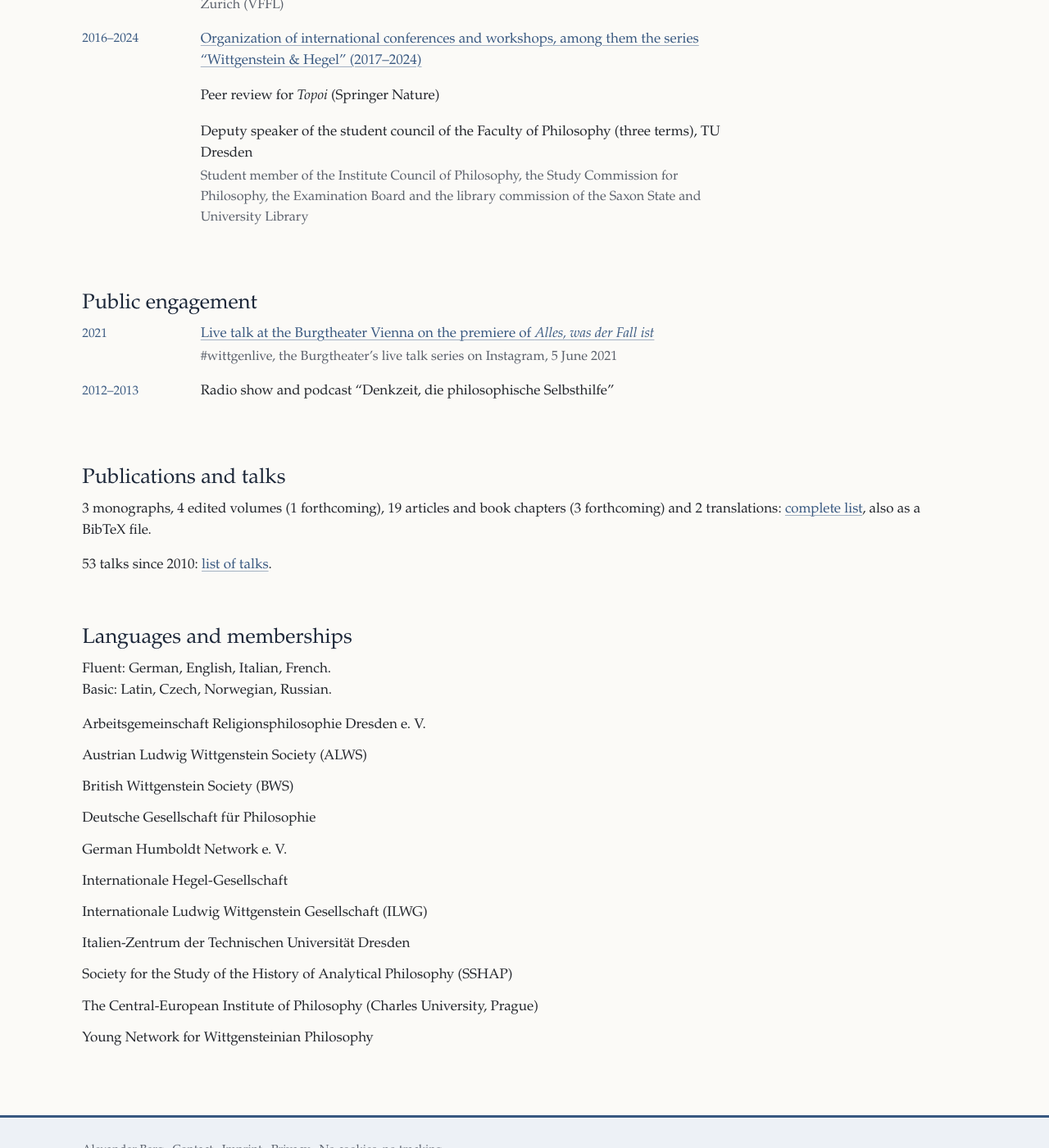
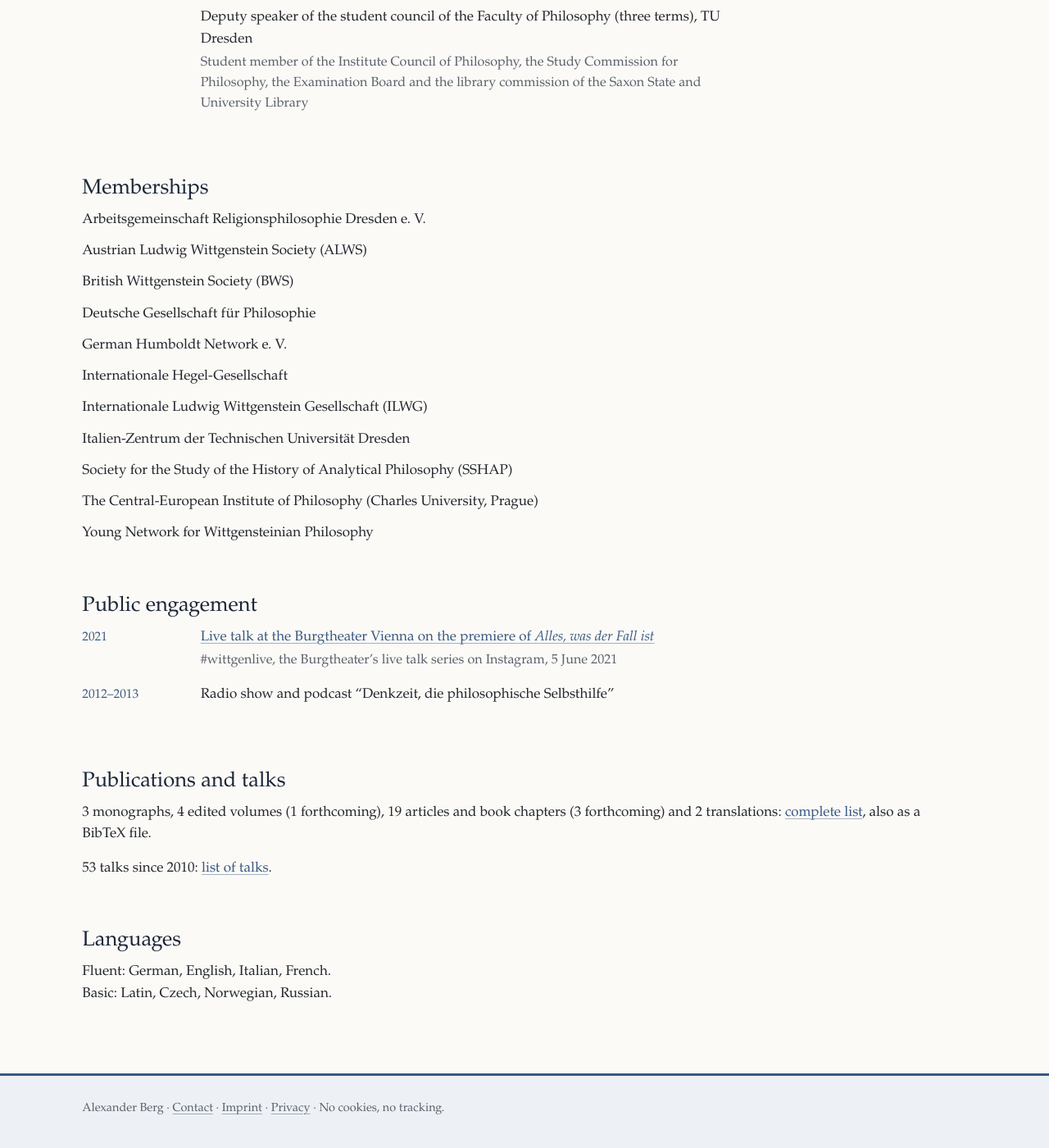
Before and after one commit to dralexanderberg/website, a Jekyll site: the page built from cv/index.html, in a window 1280 px wide and 1400 px high, scrolled down 3628 px. Shown: the whole window at 82% size. Built offline with Jekyll 4.4.1, drawn with Linux system fonts in a browser that asks for light colours; some of the changed text lies outside the part shown.

Commit message:
CV: fellowships listed once; memberships and languages as separate sections
- The Lynen and DAAD fellowships stand only under "Positions and fellowships",
  where they keep the career continuous; the section "Grants" holds the other
  funding (for now the VG Wort publication grant)
- "Memberships" (after academic service) and "Languages" (at the end) are now
  two sections; the section tabs follow
- cv.yml and README say where fellowships and grants go

Co-Authored-By: Claude Opus 5.5 <noreply@anthropic.com>
Claude-Session: https://claude.ai/code/session_01DaTNutaFvg9aFZdq3qhdu7

```diff
--- a/cv/index.html
+++ b/cv/index.html
@@ -3,14 +3,14 @@ layout: default
 title: CV
 description: >-
   Curriculum vitae of Alexander Berg: positions and fellowships, education,
-  teaching, grants, academic service, publications, languages and memberships.
+  teaching, grants, academic service, memberships, publications and languages.
 ---
 {%- assign cv = site.data.cv %}
 <div class="cv">
 <h1>Curriculum Vitae</h1>
 <p class="print-only cv-print-meta">{{ site.url | remove: "https://" }} · ORCID {{ site.orcid }} · as of {{ site.time | date: "%B %Y" }}</p>
 <nav class="toc" aria-label="Sections">
-  <a href="#positions">Positions</a> <a href="#education">Education</a> <a href="#stays">Research stays</a> <a href="#teaching">Teaching</a> <a href="#grants">Grants</a> <a href="#service">Academic service</a> <a href="#outreach">Public engagement</a> <a href="#publications">Publications and talks</a> <a href="#languages">Languages and memberships</a>
+  <a href="#positions">Positions</a> <a href="#education">Education</a> <a href="#stays">Research stays</a> <a href="#teaching">Teaching</a> <a href="#grants">Grants</a> <a href="#service">Academic service</a> <a href="#memberships">Memberships</a> <a href="#outreach">Public engagement</a> <a href="#publications">Publications and talks</a> <a href="#languages">Languages</a>
 </nav>
 <p class="bib-download">This page prints as a CV: in the browser, choose Print and then Save as PDF.</p>
 
@@ -35,13 +35,20 @@ description: >-
 </section>
 
 <section aria-labelledby="grants">
-  <h2 id="grants">Grants and fellowships</h2>
+  <h2 id="grants">Grants</h2>
   {% include cv-list.html items=cv.grants %}
 </section>
 
 <section aria-labelledby="service">
   <h2 id="service">Academic service</h2>
   {% include cv-list.html items=cv.service %}
+</section>
+
+<section aria-labelledby="memberships">
+  <h2 id="memberships">Memberships</h2>
+  <ul class="biblio">
+  {%- for m in site.data.memberships %}<li>{{ m }}</li>{% endfor %}
+  </ul>
 </section>
 
 <section aria-labelledby="outreach">
@@ -65,10 +72,7 @@ description: >-
 </section>
 
 <section aria-labelledby="languages">
-  <h2 id="languages">Languages and memberships</h2>
+  <h2 id="languages">Languages</h2>
   <p>Fluent: {{ cv.languages.fluent }}.<br>Basic: {{ cv.languages.basic }}.</p>
-  <ul class="biblio">
-  {%- for m in site.data.memberships %}<li>{{ m }}</li>{% endfor %}
-  </ul>
 </section>
 </div>
```
Also changed, not shown: _data/cv.yml (+3 -6 lines), README.md.
